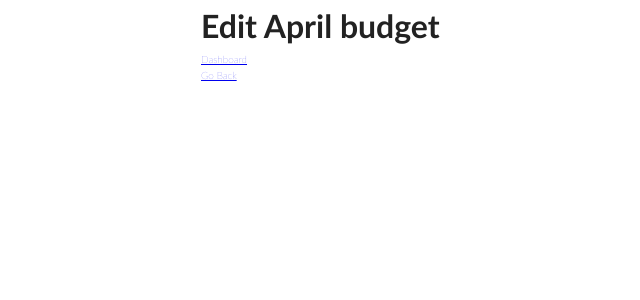
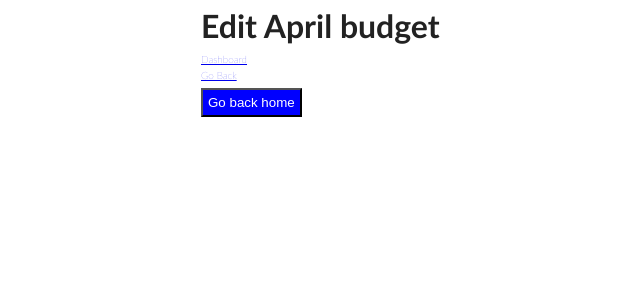
Before and after one commit to iuliancarnaru/financial-app, a React (Create React App) app: page /edit in a window 1280 px wide. Shown: the top 300 px of the page, without its empty margins (269-909 px from the left). Built offline with nearby package versions, Linux system fonts and the light colour scheme.

Commit message:
playing with navigate

```diff
--- a/src/components/App.js
+++ b/src/components/App.js
@@ -17,7 +17,9 @@ const App = () => {
       <div className="main-container">
         <Router>
           <Dashboard path="/" />
+
           <Edit path="/edit" />
+
           <NotFound default />
         </Router>
       </div>
--- a/src/components/Edit.js
+++ b/src/components/Edit.js
@@ -1,9 +1,24 @@
 import React, { useContext } from "react";
-import { Link } from "@reach/router";
+import { Link, navigate } from "@reach/router";
 import AppContext from "./context";
 
 const Edit = () => {
   const { state } = useContext(AppContext);
+
+  const handleClick = () => {
+    console.log("Redirecting....");
+    setTimeout(() => {
+      navigate("/");
+    }, 1000);
+  };
+
+  var buttonStyle = {
+    backgroundColor: "blue",
+    padding: 5,
+    color: "white",
+    marginTop: 5
+  };
+
   return (
     <div>
       <h1>{`Edit ${state.info[0].month} budget`}</h1>
@@ -12,6 +27,9 @@ const Edit = () => {
         <br />
         <Link to="../">Go Back</Link>
       </div>
+      <button onClick={handleClick} style={buttonStyle}>
+        Go back home
+      </button>
     </div>
   );
 };
```
